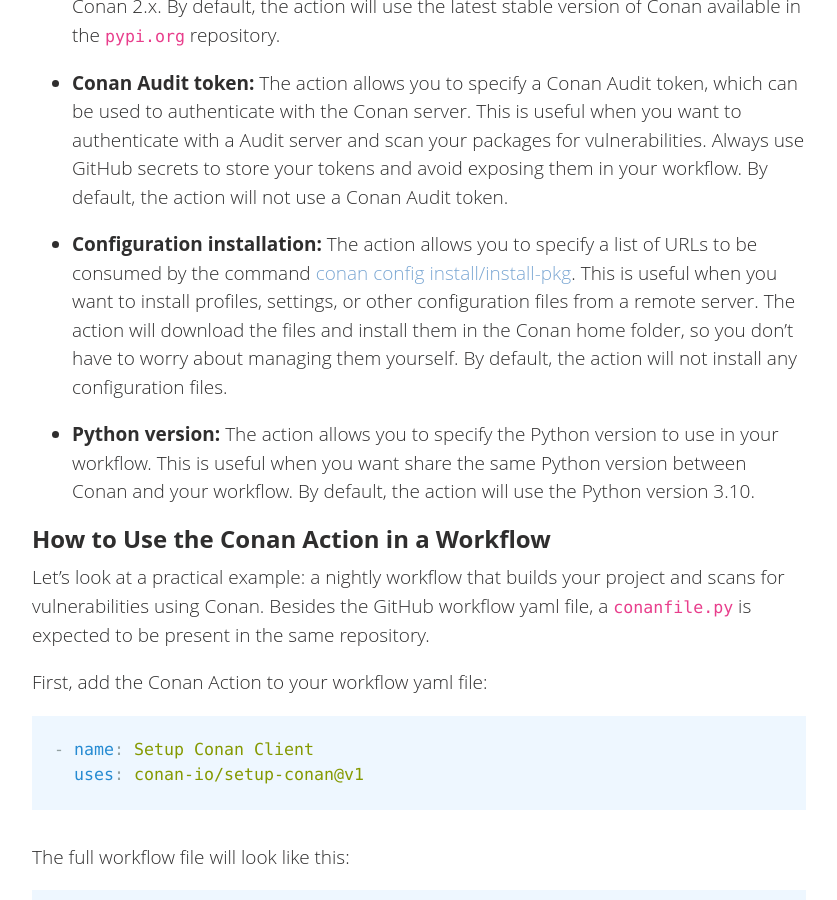
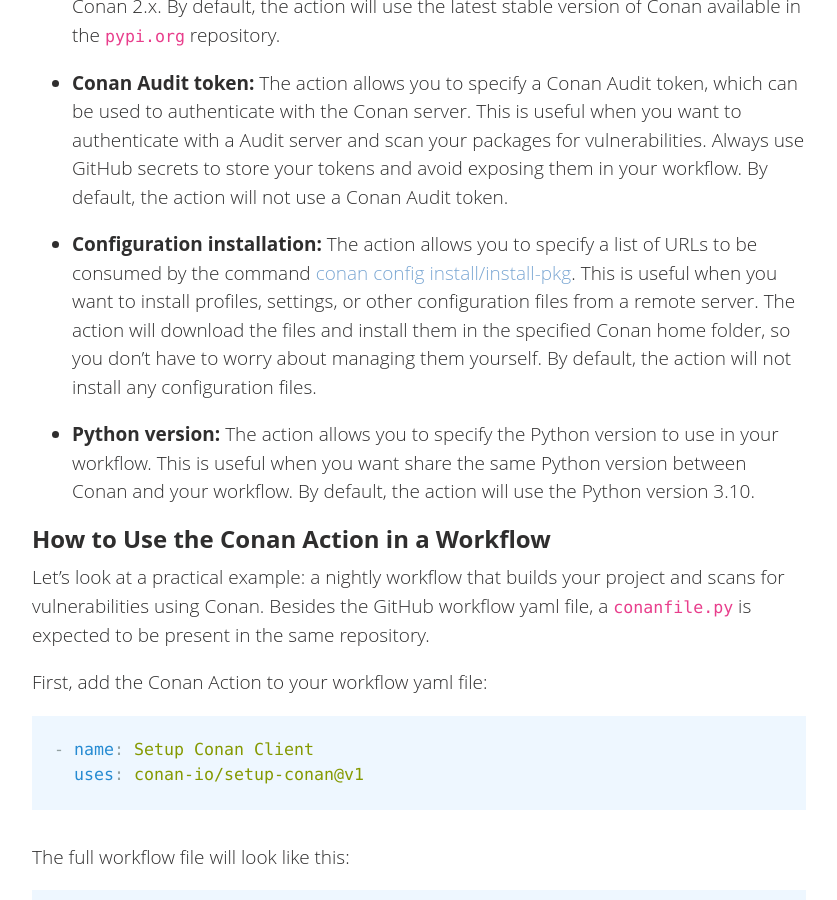
Before and after one commit to conan-io/conan-io.github.io, a Jekyll site: the page built from _posts/2025-04-22-Conan-Github-Action.markdown, in a window 1280 px wide and 900 px high, scrolled down 1490 px. Shown: the whole window, without its empty margins (20-857 px from the left). Built offline with Jekyll 4.4.1, drawn with Linux system fonts in a browser that asks for light colours; comment, search, counter and statistics services are not loaded.

Commit message:
Update _posts/2025-04-22-Conan-Github-Action.markdown
Co-authored-by: Abril Rincón Blanco <5364255+AbrilRBS@users.noreply.github.com>

```diff
--- a/_posts/2025-04-22-Conan-Github-Action.markdown
+++ b/_posts/2025-04-22-Conan-Github-Action.markdown
@@ -30,7 +30,7 @@ The Conan GitHub Action offers some features to customize your workflow executio
 - **Conan Audit token:** The action allows you to specify a Conan Audit token, which can be used to authenticate with the Conan server. This is useful when you want to authenticate with a Audit server and scan your packages for vulnerabilities. Always use GitHub secrets to store your tokens and avoid exposing them in your workflow.
 By default, the action will not use a Conan Audit token.
 
-- **Configuration installation:** The action allows you to specify a list of URLs to be consumed by the command [conan config install/install-pkg](https://docs.conan.io/2/reference/commands/config.html). This is useful when you want to install profiles, settings, or other configuration files from a remote server. The action will download the files and install them in the Conan home folder, so you don't have to worry about managing them yourself. By default, the action will not install any configuration files.
+- **Configuration installation:** The action allows you to specify a list of URLs to be consumed by the command [conan config install/install-pkg](https://docs.conan.io/2/reference/commands/config.html). This is useful when you want to install profiles, settings, or other configuration files from a remote server. The action will download the files and install them in the specified Conan home folder, so you don't have to worry about managing them yourself. By default, the action will not install any configuration files.
 
 - **Python version:** The action allows you to specify the Python version to use in your workflow. This is useful when you want share the same Python version between Conan and your workflow. By default, the action will use the Python version 3.10.
 
```
